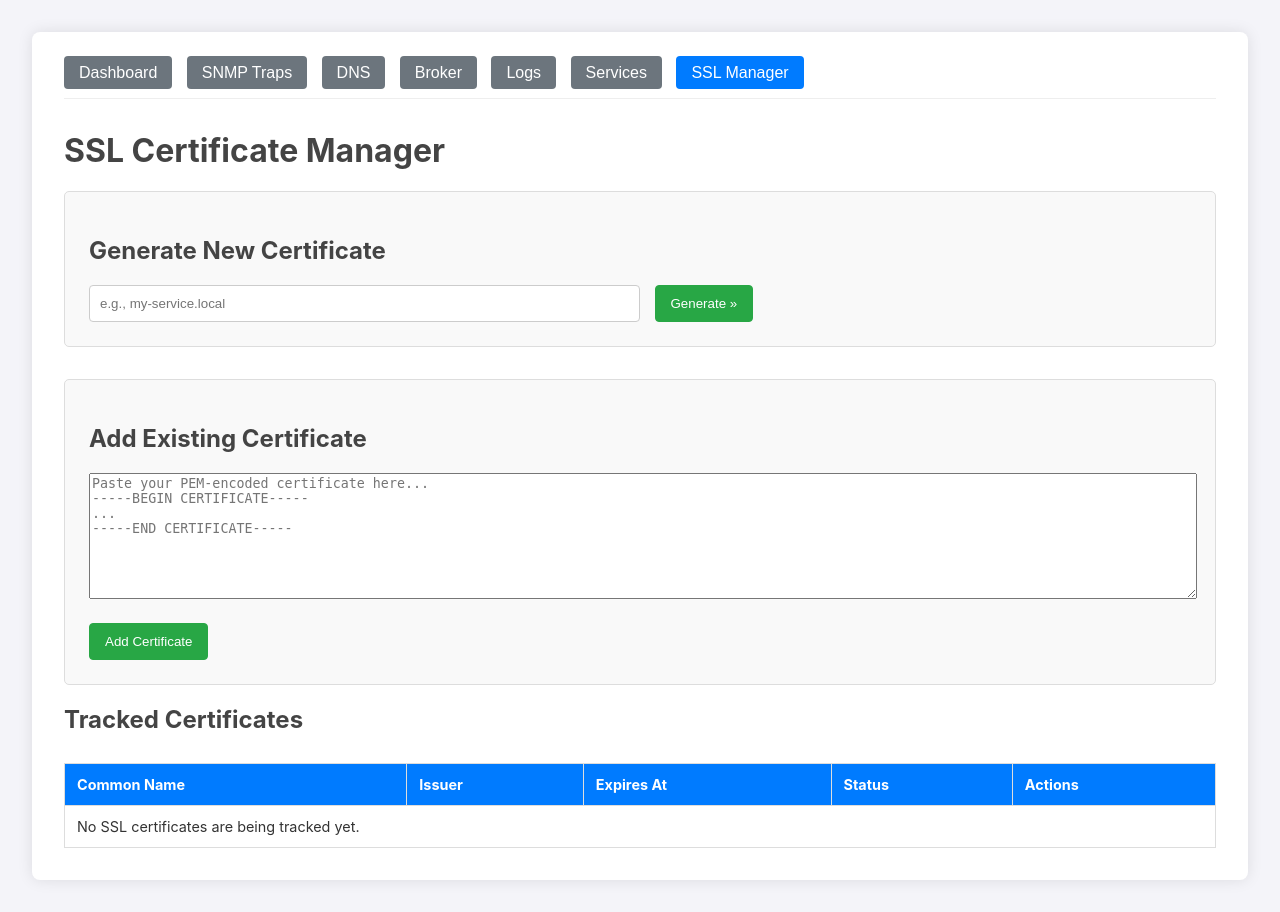
After one commit to m4573rn3rd/Thor, a Flask app: page /ssl in a window 1280 px wide. The commit adds this page. Run offline with Flask 3, Linux system fonts and the light colour scheme; data that the repository does not hold is empty.

Commit message:
Added the other files

```diff
--- a/app.py
+++ b/app.py
@@ -12,7 +12,9 @@ import queue
 import asyncio
 import time
 import json
-from flask import Flask, render_template, cli, request, redirect, url_for, Response
+import os
+import io
+from flask import Flask, render_template, cli, request, redirect, url_for, Response, send_file, session
 from flask_sqlalchemy import SQLAlchemy
 from sqlalchemy.dialects.postgresql import JSONB
 from dnslib import DNSRecord, DNSHeader, RR, A, QTYPE
@@ -22,8 +24,16 @@ from pysnmp.entity import engine, config
 from pysnmp.entity.rfc3413 import ntfrcv
 from pysnmp.carrier.asyncio.dgram import udp
 
+# Import cryptography for SSL Manager
+from cryptography import x509
+from cryptography.x509.oid import NameOID
+from cryptography.hazmat.primitives import hashes, serialization
+from cryptography.hazmat.primitives.asymmetric import rsa
+from cryptography.hazmat.backends import default_backend
+
 # --- Flask App and Database Configuration ---
 app = Flask(__name__)
+app.secret_key = os.urandom(24)
 cli.show_server_banner = lambda *args: None
 
 log = logging.getLogger('werkzeug')
@@ -55,15 +65,24 @@ class ThorLog(db.Model):
     level = db.Column(db.String(20))
     message = db.Column(db.Text)
 
-# --- MODIFIED: Message Broker to support SSE broadcasting ---
+class SslCertificate(db.Model):
+    __tablename__ = 'ssl_certificates'
+    id = db.Column(db.Integer, primary_key=True)
+    common_name = db.Column(db.String(255), index=True)
+    issuer = db.Column(db.String(255))
+    expires_at = db.Column(db.DateTime, index=True)
+    certificate_blob = db.Column(db.LargeBinary, nullable=False)
+    private_key_blob = db.Column(db.LargeBinary, nullable=True) # Stored key
+    added_at = db.Column(db.DateTime, default=datetime.datetime.utcnow)
+
+# --- Message Broker to support SSE broadcasting ---
 class MessageBroker:
     def __init__(self):
         self._queues = {}
         self._lock = threading.Lock()
         self.published_stats = {}
         self.consumed_stats = {}
-        self.listeners = [] # For SSE clients
-
+        self.listeners = []
     def subscribe(self, queue_name):
         with self._lock:
             if queue_name not in self._queues:
@@ -71,20 +90,13 @@ class MessageBroker:
                 self.published_stats.setdefault(queue_name, 0)
                 self.consumed_stats.setdefault(queue_name, 0)
                 logging.info(f"Queue '{queue_name}' created.")
-
     def publish(self, queue_name, message, event_type=None):
-        """Publishes a message to a main queue and broadcasts to SSE listeners."""
-        # Publish to the internal queue for workers if it's a main queue
-        if queue_name in self._queues:
+        if queue_name and queue_name in self._queues:
             self._queues[queue_name].put(message)
             self.published_stats[queue_name] += 1
-
-        # Broadcast the event to any listening web clients
         if event_type:
             sse_data = f"event: {event_type}\ndata: {json.dumps(message)}\n\n"
-            for q in self.listeners:
-                q.put(sse_data)
-
+            for q in self.listeners: q.put(sse_data)
     def get_message(self, queue_name, block=True, timeout=None):
         if queue_name not in self._queues: return None
         try:
@@ -92,26 +104,14 @@ class MessageBroker:
             if message: self.consumed_stats[queue_name] += 1
             return message
         except queue.Empty: return None
-
-    def add_listener(self, listener_queue):
-        self.listeners.append(listener_queue)
-
+    def add_listener(self, listener_queue): self.listeners.append(listener_queue)
     def remove_listener(self, listener_queue):
-        if listener_queue in self.listeners:
-            self.listeners.remove(listener_queue)
-
+        if listener_queue in self.listeners: self.listeners.remove(listener_queue)
     def get_stats(self):
         stats = []
         with self._lock:
-            # We add listener queues to the stats display for debugging
-            queue_names = list(self._queues.keys()) + [f"listener_{i}" for i, _ in enumerate(self.listeners)]
-            for name in queue_names:
-                if name.startswith('listener'):
-                    q = self.listeners[int(name.split('_')[1])]
-                    stats.append({'name': name, 'size': q.qsize(), 'published': 'N/A', 'consumed': 'N/A'})
-                else:
-                    q = self._queues[name]
-                    stats.append({'name': name, 'size': q.qsize(), 'published': self.published_stats.get(name, 0), 'consumed': self.consumed_stats.get(name, 0)})
+            for name, q in self._queues.items():
+                stats.append({'name': name, 'size': q.qsize(), 'published': self.published_stats.get(name, 0), 'consumed': self.consumed_stats.get(name, 0)})
         return stats
 
 message_broker = MessageBroker()
@@ -124,14 +124,7 @@ class DatabaseLogHandler(logging.Handler):
                 log_entry = ThorLog(thread_name=record.threadName, level=record.levelname, message=self.format(record))
                 db.session.add(log_entry)
                 db.session.commit()
-                # Broadcast the new log entry as an SSE event
-                event_data = {
-                    'timestamp': log_entry.timestamp.strftime('%Y-%m-%d %H:%M:%S'),
-                    'level': log_entry.level,
-                    'thread_name': log_entry.thread_name,
-                    'message': log_entry.message
-                }
-                # Publish only as an event, not to another main queue
+                event_data = {'timestamp': log_entry.timestamp.strftime('%Y-%m-%d %H:%M:%S'), 'level': log_entry.level, 'thread_name': log_entry.thread_name, 'message': log_entry.message }
                 message_broker.publish(None, event_data, event_type='new_log')
             except Exception:
                 db.session.rollback()
@@ -155,13 +148,7 @@ class ServiceManager:
         self._lock = threading.Lock()
     def register(self, name, target, thread_name):
         with self._lock:
-            self.services[name] = {
-                'target': target,
-                'thread_name': thread_name,
-                'thread': None,
-                'stop_event': None,
-                'loop': None
-            }
+            self.services[name] = { 'target': target, 'thread_name': thread_name, 'thread': None, 'stop_event': None, 'loop': None }
             logging.info(f"Service '{name}' registered.")
     def start(self, name):
         with self._lock:
@@ -169,12 +156,7 @@ class ServiceManager:
             if service and (service['thread'] is None or not service['thread'].is_alive()):
                 logging.info(f"Starting service: {name}")
                 service['stop_event'] = threading.Event()
-                service['thread'] = threading.Thread(
-                    target=service['target'],
-                    name=service['thread_name'],
-                    args=(service['stop_event'],),
-                    daemon=True
-                )
+                service['thread'] = threading.Thread(target=service['target'], name=service['thread_name'], args=(service['stop_event'],), daemon=True)
                 service['thread'].start()
                 return True
         logging.warning(f"Service '{name}' is already running or not registered.")
@@ -192,21 +174,60 @@ class ServiceManager:
         logging.warning(f"Service '{name}' is not running or not registered.")
         return False
     def start_all(self):
-        for name in self.services:
-            self.start(name)
+        for name in self.services: self.start(name)
     def get_status(self):
         status = []
         with self._lock:
             for name, service in self.services.items():
-                status.append({
-                    'name': name,
-                    'is_alive': service['thread'] is not None and service['thread'].is_alive()
-                })
+                status.append({ 'name': name, 'is_alive': service['thread'] is not None and service['thread'].is_alive() })
         return status
 
 service_manager = ServiceManager()
 
-# --- NEW: SSE Event Stream Generator ---
+# --- SSL Certificate Generation Logic ---
+CERT_DIR = os.path.join(os.path.dirname(os.path.abspath(__file__)), 'certs')
+CA_KEY_FILE = os.path.join(CERT_DIR, 'ca_key.pem')
+CA_CERT_FILE = os.path.join(CERT_DIR, 'ca_cert.pem')
+
+def get_or_create_ca():
+    os.makedirs(CERT_DIR, exist_ok=True)
+    if os.path.exists(CA_KEY_FILE) and os.path.exists(CA_CERT_FILE):
+        with open(CA_KEY_FILE, 'rb') as f:
+            ca_key = serialization.load_pem_private_key(f.read(), password=None, backend=default_backend())
+        with open(CA_CERT_FILE, 'rb') as f:
+            ca_cert = x509.load_pem_x509_certificate(f.read(), default_backend())
+        return ca_key, ca_cert
+    logging.info("Generating new CA key and certificate...")
+    ca_key = rsa.generate_private_key(public_exponent=65537, key_size=2048, backend=default_backend())
+    subject = issuer = x509.Name([x509.NameAttribute(NameOID.COMMON_NAME, u"Thor_Private_CA")])
+    ca_cert = (x509.CertificateBuilder()
+        .subject_name(subject).issuer_name(issuer).public_key(ca_key.public_key())
+        .serial_number(x509.random_serial_number())
+        .not_valid_before(datetime.datetime.utcnow())
+        .not_valid_after(datetime.datetime.utcnow() + datetime.timedelta(days=3650))
+        .add_extension(x509.BasicConstraints(ca=True, path_length=None), critical=True)
+        .sign(ca_key, hashes.SHA256(), default_backend()))
+    with open(CA_KEY_FILE, 'wb') as f:
+        f.write(ca_key.private_bytes(encoding=serialization.Encoding.PEM, format=serialization.PrivateFormat.TraditionalOpenSSL, encryption_algorithm=serialization.NoEncryption()))
+    with open(CA_CERT_FILE, 'wb') as f:
+        f.write(ca_cert.public_bytes(serialization.Encoding.PEM))
+    return ca_key, ca_cert
+
+def generate_certificate(common_name, ca_key, ca_cert):
+    key = rsa.generate_private_key(public_exponent=65537, key_size=2048, backend=default_backend())
+    subject = x509.Name([x509.NameAttribute(NameOID.COMMON_NAME, common_name)])
+    cert = (x509.CertificateBuilder()
+        .subject_name(subject).issuer_name(ca_cert.subject).public_key(key.public_key())
+        .serial_number(x509.random_serial_number())
+        .not_valid_before(datetime.datetime.utcnow())
+        .not_valid_after(datetime.datetime.utcnow() + datetime.timedelta(days=365))
+        .add_extension(x509.SubjectAlternativeName([x509.DNSName(common_name)]), critical=False)
+        .sign(ca_key, hashes.SHA256(), default_backend()))
+    key_pem = key.private_bytes(encoding=serialization.Encoding.PEM, format=serialization.PrivateFormat.TraditionalOpenSSL, encryption_algorithm=serialization.NoEncryption())
+    cert_pem = cert.public_bytes(serialization.Encoding.PEM)
+    return key_pem, cert_pem
+
+# --- SSE Event Stream Generator ---
 def sse_event_stream():
     q = queue.Queue()
     message_broker.add_listener(q)
@@ -222,17 +243,10 @@ def run_trap_receiver(stop_event):
     logging.info("SNMP Server starting (asyncio)...")
     loop = asyncio.new_event_loop()
     asyncio.set_event_loop(loop)
-
     service_manager.services['SNMP Trap Receiver']['loop'] = loop
-
     snmpEngine = engine.SnmpEngine()
-    config.add_transport(
-        snmpEngine,
-        udp.DOMAIN_NAME,
-        udp.UdpTransport().open_server_mode(('0.0.0.0', 162))
-    )
+    config.add_transport(snmpEngine, udp.DOMAIN_NAME, udp.UdpTransport().open_server_mode(('0.0.0.0', 162)))
     config.add_v1_system(snmpEngine, 'my-community', 'public')
-
     def cbFun(snmpEngine, stateReference, contextEngineId, contextName, varBinds, cbCtx):
         transportDomain, transportAddress = snmpEngine.message_dispatcher.get_transport_info(stateReference)
         source_ip = transportAddress[0]
@@ -240,9 +254,7 @@ def run_trap_receiver(stop_event):
         trap_message = {'source_ip': source_ip, 'varbinds': varbinds_list}
         message_broker.publish('snmp_traps', trap_message)
         logging.info("Trap from %s published.", source_ip)
-
     ntfrcv.NotificationReceiver(snmpEngine, cbFun)
-
     try:
         snmpEngine.transport_dispatcher.run_dispatcher()
     finally:
@@ -261,12 +273,7 @@ def db_writer_worker(stop_event):
                     db.session.add(new_trap)
                     db.session.commit()
                     logging.info("Trap from %s written to database.", trap_message['source_ip'])
-                    event_data = {
-                        'id': new_trap.id,
-                        'received_at': new_trap.received_at.strftime('%Y-%m-%d %H:%M:%S'),
-                        'source_ip': new_trap.source_ip,
-                        'varbinds': new_trap.varbinds
-                    }
+                    event_data = {'id': new_trap.id, 'received_at': new_trap.received_at.strftime('%Y-%m-%d %H:%M:%S'), 'source_ip': new_trap.source_ip, 'varbinds': new_trap.varbinds }
                     message_broker.publish(None, event_data, event_type='new_trap')
             except Exception as e:
                 logging.error("DB writer failed: %s", e, exc_info=True)
@@ -307,32 +314,58 @@ def run_dns_server(stop_event):
 
 # --- Flask Routes ---
 @app.route('/')
-def index():
-    return render_template('thor.html', active_page='index')
-
+def index(): return render_template('thor.html', active_page='index')
 @app.route('/traps')
 def traps():
     traps = SNMPTrap.query.order_by(SNMPTrap.received_at.desc()).limit(200).all()
     return render_template('traps.html', traps=traps, active_page='traps')
-
 @app.route('/dns')
 def dns_records():
     records = DnsRecord.query.order_by(DnsRecord.domain).all()
     return render_template('dns.html', records=records, active_page='dns')
-
 @app.route('/broker')
 def broker_status():
     stats = message_broker.get_stats()
     return render_template('message_broker.html', stats=stats, active_page='broker')
-
 @app.route('/logs')
 def view_logs():
-    logs = ThorLog.query.order_by(ThorLog.timestamp.desc()).limit(200).all()
-    return render_template('thor_logs.html', logs=logs, active_page='logs')
+    # --- MODIFIED: Added filtering logic ---
+    log_levels = ['INFO', 'WARNING', 'ERROR', 'CRITICAL']
+    selected_level = request.args.get('level')
 
+    query = ThorLog.query
+
+    if selected_level and selected_level in log_levels:
+        query = query.filter_by(level=selected_level)
+
+    logs = query.order_by(ThorLog.timestamp.desc()).limit(200).all()
+
+    return render_template(
+        'thor_logs.html',
+        logs=logs,
+        log_levels=log_levels,
+        current_level=selected_level,
+        active_page='logs'
+    )
 @app.route('/services')
 def view_services():
     return render_template('service_manager.html', services=service_manager.get_status(), active_page='services')
+@app.route('/ssl')
+def ssl_manager():
+    now = datetime.datetime.utcnow()
+    certs_from_db = SslCertificate.query.order_by(SslCertificate.expires_at).all()
+    certificates = []
+    for cert in certs_from_db:
+        days_left = (cert.expires_at - now).days
+        status = "valid"
+        if days_left <= 0: status = "expired"
+        elif days_left <= 30: status = "expires_soon"
+        certificates.append({
+            'id': cert.id, 'common_name': cert.common_name, 'issuer': cert.issuer,
+            'expires_at': cert.expires_at.strftime('%Y-%m-%d'), 'days_left': days_left, 'status': status,
+            'has_private_key': cert.private_key_blob is not None
+        })
+    return render_template('ssl_manager.html', certificates=certificates, active_page='ssl')
 
 @app.route('/getTime')
 def get_time():
@@ -341,7 +374,9 @@ def get_time():
     logging.info(f"Browser time ping: {browser_time}")
     logging.info(f"Server time at ping: {server_time}")
     return '', 204
-
+@app.route('/stream')
+def stream():
+    return Response(sse_event_stream(), mimetype="text/event-stream")
 @app.route('/service/start/<service_name>', methods=['POST'])
 def start_service(service_name):
     service_manager.start(service_name)
@@ -350,7 +385,11 @@ def start_service(service_name):
 def stop_service(service_name):
     service_manager.stop(service_name)
     return redirect(url_for('view_services'))
-
+@app.route('/ca.pem')
+def download_ca_cert():
+    """Provides the CA's public certificate for download."""
+    logging.info(f"CA certificate downloaded by {request.remote_addr}")
+    return send_file(CA_CERT_FILE, as_attachment=True, download_name='Thor_CA.pem')
 @app.route('/dns/add', methods=['POST'])
 def add_dns_record():
     domain = request.form.get('domain')
@@ -371,10 +410,69 @@ def delete_dns_record(record_id):
     db.session.commit()
     return redirect(url_for('dns_records'))
 
-# --- NEW: Flask Route for the SSE Stream ---
-@app.route('/stream')
-def stream():
-    return Response(sse_event_stream(), mimetype="text/event-stream")
+@app.route('/ssl/add', methods=['POST'])
+def add_ssl_cert():
+    pem_data = request.form.get('certificate_pem')
+    if not pem_data: return redirect(url_for('ssl_manager'))
+    try:
+        cert_bytes = pem_data.encode('utf-8')
+        cert = x509.load_pem_x509_certificate(cert_bytes, default_backend())
+        common_name = cert.subject.get_attributes_for_oid(NameOID.COMMON_NAME)[0].value
+        issuer_cn = cert.issuer.get_attributes_for_oid(NameOID.COMMON_NAME)[0].value
+        expires_at = cert.not_valid_after_utc
+        new_cert = SslCertificate(common_name=common_name, issuer=issuer_cn, expires_at=expires_at, certificate_blob=cert_bytes)
+        db.session.add(new_cert)
+        db.session.commit()
+        logging.info(f"Added new SSL certificate for {common_name}")
+    except Exception as e:
+        logging.error(f"Failed to parse or add SSL certificate: {e}", exc_info=True)
+    return redirect(url_for('ssl_manager'))
+
+@app.route('/ssl/generate', methods=['POST'])
+def generate_ssl_cert():
+    common_name = request.form.get('common_name')
+    if not common_name: return redirect(url_for('ssl_manager'))
+    try:
+        ca_key, ca_cert = get_or_create_ca()
+        key_pem_bytes, cert_pem_bytes = generate_certificate(common_name, ca_key, ca_cert)
+        cert_obj = x509.load_pem_x509_certificate(cert_pem_bytes, default_backend())
+        new_cert_db = SslCertificate(
+            common_name=common_name,
+            issuer=cert_obj.issuer.get_attributes_for_oid(NameOID.COMMON_NAME)[0].value,
+            expires_at=cert_obj.not_valid_after_utc,
+            certificate_blob=cert_pem_bytes,
+            private_key_blob=key_pem_bytes
+        )
+        db.session.add(new_cert_db)
+        db.session.commit()
+        logging.info(f"Generated and stored new SSL certificate and key for {common_name}")
+    except Exception as e:
+        logging.error(f"Failed to generate certificate: {e}", exc_info=True)
+    return redirect(url_for('ssl_manager'))
+
+@app.route('/ssl/download/stored_cert/<int:cert_id>')
+def download_stored_cert(cert_id):
+    cert = SslCertificate.query.get_or_404(cert_id)
+    filename = f"{cert.common_name.replace('*.', '_wildcard_')}.pem"
+    buffer = io.BytesIO(cert.certificate_blob)
+    return send_file(buffer, as_attachment=True, download_name=filename, mimetype='application/x-x509-ca-cert')
+
+@app.route('/ssl/download/stored_key/<int:cert_id>')
+def download_stored_key(cert_id):
+    cert = SslCertificate.query.get_or_404(cert_id)
+    if not cert.private_key_blob:
+        return "No private key stored for this certificate.", 404
+    filename = f"{cert.common_name.replace('*.', '_wildcard_')}.key"
+    buffer = io.BytesIO(cert.private_key_blob)
+    return send_file(buffer, as_attachment=True, download_name=filename, mimetype='application/octet-stream')
+
+@app.route('/ssl/delete/<int:cert_id>', methods=['POST'])
+def delete_ssl_cert(cert_id):
+    cert = SslCertificate.query.get_or_404(cert_id)
+    logging.info(f"Deleting SSL certificate for {cert.common_name} (ID: {cert.id})")
+    db.session.delete(cert)
+    db.session.commit()
+    return redirect(url_for('ssl_manager'))
 
 # --- CLI command to initialize the database ---
 @app.cli.command("init-db")
--- a/templates/nav.html
+++ b/templates/nav.html
@@ -5,4 +5,5 @@
     <a href="{{ url_for('broker_status') }}" class="{{ 'active' if active_page == 'broker' }}">Broker</a>
     <a href="{{ url_for('view_logs') }}" class="{{ 'active' if active_page == 'logs' }}">Logs</a>
     <a href="{{ url_for('view_services') }}" class="{{ 'active' if active_page == 'services' }}">Services</a>
+    <a href="{{ url_for('ssl_manager') }}" class="{{ 'active' if active_page == 'ssl' }}">SSL Manager</a>
 </div>
--- /dev/null
+++ b/templates/ssl_manager.html
@@ -0,0 +1,80 @@
+<!DOCTYPE html>
+<html lang="en">
+<head>
+    <meta charset="UTF-8">
+    <title>SSL Certificate Manager</title>
+    <link rel="stylesheet" href="{{ url_for('static', filename='css/thor_style.css') }}">
+</head>
+<body>
+    <div class="container">
+        {% include 'nav.html' %}
+        <h1>SSL Certificate Manager</h1>
+
+        <div class="form-container">
+            <h2>Generate New Certificate</h2>
+            <form action="{{ url_for('generate_ssl_cert') }}" method="post">
+                <input type="text" name="common_name" placeholder="e.g., my-service.local" required>
+                <button type="submit" class="btn btn-primary" style="padding: 10px 15px;">Generate &raquo;</button>
+            </form>
+        </div>
+
+        <div class="form-container" style="margin-top: 2em;">
+            <h2>Add Existing Certificate</h2>
+            <form action="{{ url_for('add_ssl_cert') }}" method="post">
+                <textarea name="certificate_pem" rows="8" style="width: 100%; font-family: monospace;" placeholder="Paste your PEM-encoded certificate here...&#10;-----BEGIN CERTIFICATE-----&#10;...&#10;-----END CERTIFICATE-----"></textarea>
+                <br><br>
+                <button type="submit" class="btn btn-primary">Add Certificate</button>
+            </form>
+        </div>
+
+        <h2>Tracked Certificates</h2>
+        <table>
+            <thead>
+                <tr>
+                    <th>Common Name</th>
+                    <th>Issuer</th>
+                    <th>Expires At</th>
+                    <th>Status</th>
+                    <th>Actions</th>
+                </tr>
+            </thead>
+            <tbody>
+                {% for cert in certificates %}
+                <tr class="status-row-{{ cert.status }}">
+                    <td><strong>{{ cert.common_name }}</strong></td>
+                    <td>{{ cert.issuer }}</td>
+                    <td>{{ cert.expires_at }}</td>
+                    <td>
+                        <span class="status-{{ cert.status }}">
+                            {% if cert.status == 'expired' %}
+                                Expired {{ cert.days_left|abs }} days ago
+                            {% elif cert.status == 'expires_soon' %}
+                                Expires in {{ cert.days_left }} days
+                            {% else %}
+                                Expires in {{ cert.days_left }} days
+                            {% endif %}
+                        </span>
+                    </td>
+                    <td>
+                        <div style="display: flex; gap: 5px;">
+                            <a href="{{ url_for('download_stored_cert', cert_id=cert.id) }}" class="btn btn-primary" style="width: auto; padding: 10px;">Download Cert</a>
+                            {% if cert.has_private_key %}
+                                <a href="{{ url_for('download_stored_key', cert_id=cert.id) }}" class="btn btn-primary" style="width: auto; padding: 10px;">Download Key</a>
+                            {% endif %}
+                            <form action="{{ url_for('delete_ssl_cert', cert_id=cert.id) }}" method="post" style="display: inline;">
+                                <button type="submit" class="btn btn-danger">Delete</button>
+                            </form>
+                        </div>
+                    </td>
+                </tr>
+                {% else %}
+                <tr>
+                    <td colspan="5">No SSL certificates are being tracked yet.</td>
+                </tr>
+                {% endfor %}
+            </tbody>
+        </table>
+    </div>
+    <script src="{{ url_for('static', filename='js/thor_script.js') }}"></script>
+</body>
+</html>
--- a/templates/thor.html
+++ b/templates/thor.html
@@ -34,6 +34,10 @@
                 <h2>Service Manager</h2>
                 <p>Start, stop, and monitor the status of background services.</p>
             </a>
+            <a href="{{ url_for('ssl_manager') }}" class="card">
+                <h2>SSL Manager</h2>
+                <p>Track and monitor the expiration of your SSL certificates.</p>
+            </a>
         </div>
     </div>
     <script src="{{ url_for('static', filename='js/thor_script.js') }}"></script>
```
Also changed, not shown: static/css/thor_style.css (+39 -0 lines), templates/thor_logs.html (+11 -2 lines), 2 other files.
